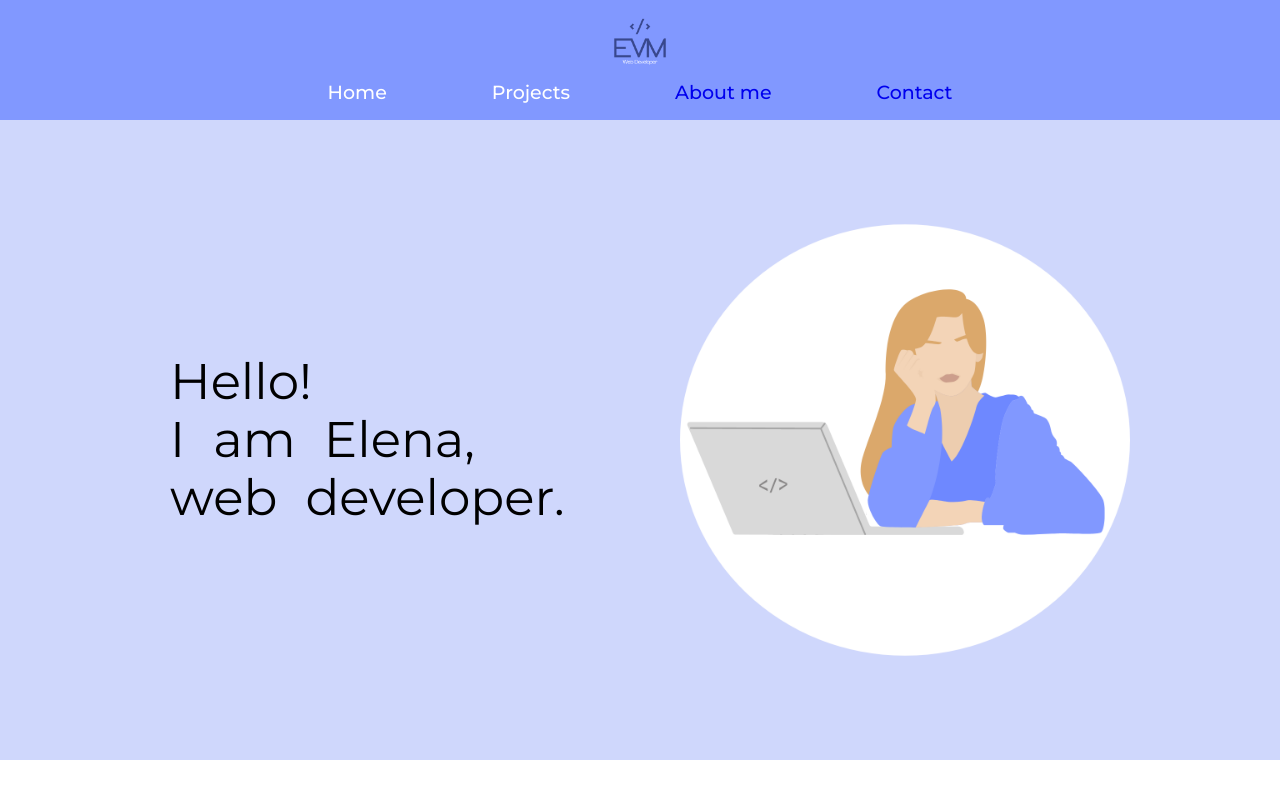
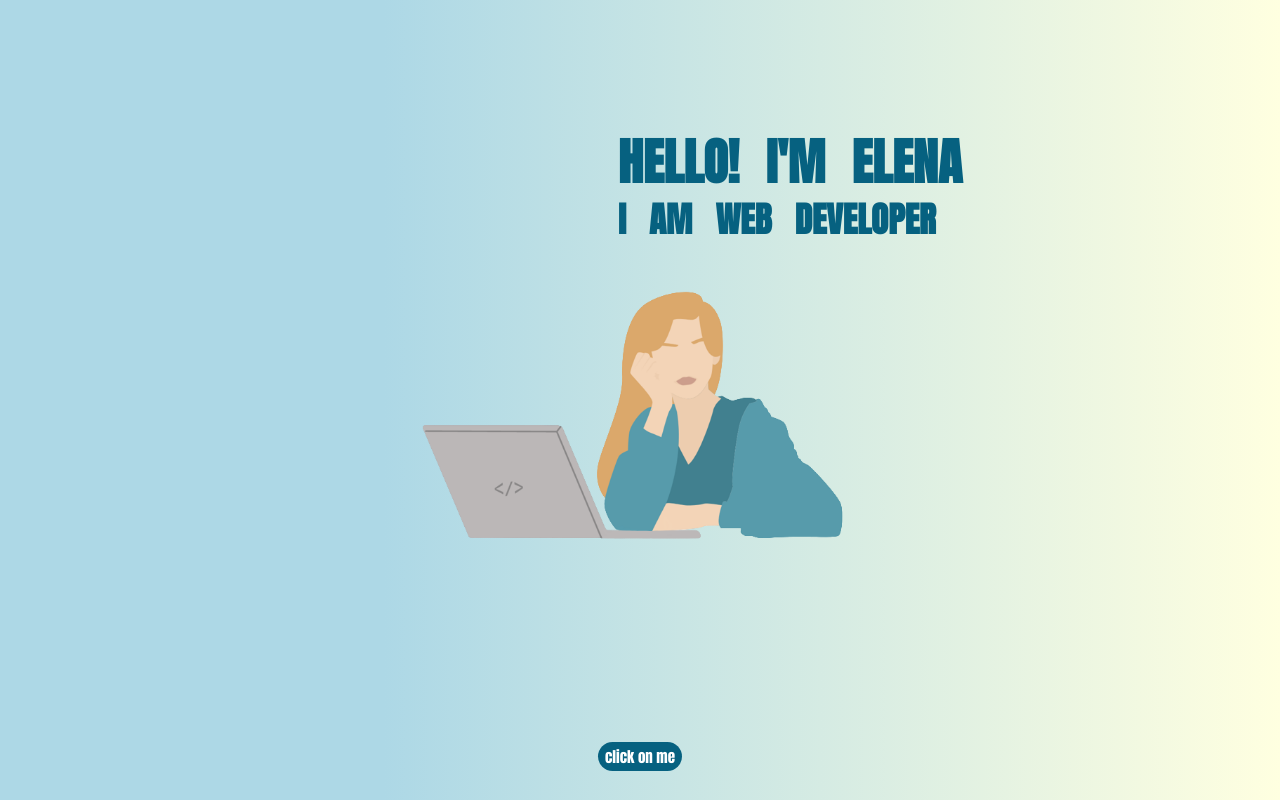
Before and after one commit to Elenavar/portfolio, a React app: page / in a window 1280 px wide. Built offline with nearby package versions, Linux system fonts and the light colour scheme; a web font is replaced by a local one.

Commit message:
update landing page

```diff
--- a/package.json
+++ b/package.json
@@ -9,6 +9,7 @@
     "@testing-library/jest-dom": "^5.16.5",
     "@testing-library/react": "^13.4.0",
     "@testing-library/user-event": "^13.5.0",
+    "framer-motion": "^8.5.2",
     "node-sass": "^7.0.3",
     "react": "^18.2.0",
     "react-dom": "^18.2.0",
--- a/public/index.html
+++ b/public/index.html
@@ -33,6 +33,7 @@
       href="https://fonts.googleapis.com/css2?family=Montserrat:wght@300;400;500&family=Spectral+SC:wght@300;400;600;700&display=swap"
       rel="stylesheet"
     />
+    <link href="https://fonts.googleapis.com/css2?family=Anton&display=swap" rel="stylesheet">
     <title>I am web developer</title>
   </head>
   <body>
--- a/src/components/App.js
+++ b/src/components/App.js
@@ -4,14 +4,15 @@ import Header from './Header';
 import Homepage from './Hompage';
 import Footer from './Footer';
 import Projects from './Projects';
+import Menu from './Menu';
 
 function App() {
   return (
     <div className="page">
-      <Header />
+      {/* <Header /> */}
       <Routes>
         <Route path="/" element={<Homepage />}></Route>
-        <Route path="/projects" element={<Projects />}></Route>
+        <Route path="/menu" element={<Menu></Menu>}></Route>
       </Routes>
       {/* <Footer /> */}
     </div>
--- a/src/components/Header.js
+++ b/src/components/Header.js
@@ -1,11 +1,10 @@
 import '../styles/components/Header.scss';
-import logo from '../images/logo.png';
-import { Link } from 'react-router-dom';
+// import { Link } from 'react-router-dom';
 
 function Header() {
   return (
     <header className="header">
-      <h1 className="header__text">Elena Vargas</h1>
+      {/* <h1 className="header__text">Elena Vargas</h1>
       <div className="div">
         <img
           className="header__logo"
@@ -29,7 +28,7 @@ function Header() {
             <li className="nav__list--item--item">Contact</li>
           </Link>
         </ul>
-      </nav>
+      </nav> */}
     </header>
   );
 }
--- a/src/components/Hompage.js
+++ b/src/components/Hompage.js
@@ -1,13 +1,28 @@
-import avatar from '../images/avatar.png';
+import avatar from '../images/avatar2.png';
 import '../styles/components/Homepage.scss';
+import { motion } from 'framer-motion';
+import { Link } from 'react-router-dom';
 function Homepage() {
   return (
-    <article className="home">
-      <h2 className="home__title">
-        Hello! I am Elena, <span className="span">web developer.</span>
-      </h2>
-      <img className="home__avatar" src={avatar} alt="avatar" />
-    </article>
+    <div className="home">
+      <motion.div
+        whileHover={{ scale: 0.9, translateY: -100 }}
+        whileTap={{
+          scale: 0.9,
+          translateY: -70
+        }}
+        whileFocus={{ translateY: -150 }}>
+
+        <div className="motion"><h2 className="home__title" >
+          hello! i'm Elena <span className="span">i am web developer</span>
+        </h2></div></motion.div>
+      <div className="home__div">
+        <img className="home__avatar" src={avatar} alt="avatar" />
+      </div>
+      <Link to="/menu">
+        <div className='button'>click on me</div>
+      </Link>
+    </div>
   );
 }
 
--- /dev/null
+++ b/src/components/Menu.js
@@ -0,0 +1,5 @@
+function Menu(){
+return('hola');
+}
+
+export default Menu;
--- a/src/styles/components/Homepage.scss
+++ b/src/styles/components/Homepage.scss
@@ -1,22 +1,58 @@
 @import '../core/Variables.scss';
+.motion{
+    transform: translateY(90%);
+    z-index: 1;
+}
+
+.button{
+  margin-top: 20px;
+  padding: 7px;
+  border-radius: 25px;
+  font-family: 'Anton', sans-serif;
+  font-size: 15px;
+  line-height: 15px;
+  background-color: rgb(6, 97, 128);
+  transition: 0.5s ease-in-out;
+  color: white;
+  &:hover{
+    transition: all 0.8s ease-in-out;
+  background-image: linear-gradient(
+    to right,
+    lightyellow,
+    rgb(83, 183, 216),
+    lightblue,
+    rgb(6, 97, 128)
+  );
+  box-shadow: 0 4px 15px 0 rgba(6, 97, 128, 0.75);
+  background-size: 300% 100%;
+  cursor: pointer;
+  }
+  &:hover:hover{
+    background-position: 100% 0;
+  transition: all 0.8s ease-in-out;
+  }
+}
+
+
 .home {
-  height: 80%;
-  background-color: $ligthColor;
+  height: 100%;
+  background: linear-gradient(to right, lightblue 30%, lightyellow 100%);
   display: flex;
   flex-direction: column;
   align-items: center;
   justify-content: center;
   @media all and (min-width: 768px) {
-    flex-direction: row;
+    // flex-direction: row;
   }
   &__title {
-    padding: 20px;
+    text-transform: uppercase;
     text-align: center;
     word-spacing: 5px;
     line-height: 40px;
-    font-family: $mainText;
-    font-weight: 400;
-    font-size: 25px;
+    font-family: 'Anton', sans-serif;
+    font-weight: 700;
+    font-size: 45px;
+    color: rgb(6, 97, 128);
     @media all and (min-width: 768px) {
       transform: translateX(80px);
       text-align: start;
@@ -31,13 +67,10 @@
       word-spacing: 15px;
       line-height: 58px;
     }
-    &::first-line {
-      word-spacing: 100vw;
-    }
   }
   &__avatar {
-    position: relative;
-    margin-bottom: 20px;
+    // transform: translateY(-20%);
+    z-index: 2;
     width: 250px;
     @media all and (min-width: 768px) {
       width: 300px;
@@ -50,6 +83,18 @@
   }
 }
 
+.home__div{
+  transform: translateY(-3%);
+  z-index: 2;
+}
+
+.social{
+  display: flex;
+  justify-content: center;
+  align-items: center;
+  gap: 10px;
+}
 .span {
   display: block;
+  font-size: 35px;
 }
```
Also changed, not shown: src/images/avatar2.png (added), src/images/fondo2.png (added), 1 other file.
